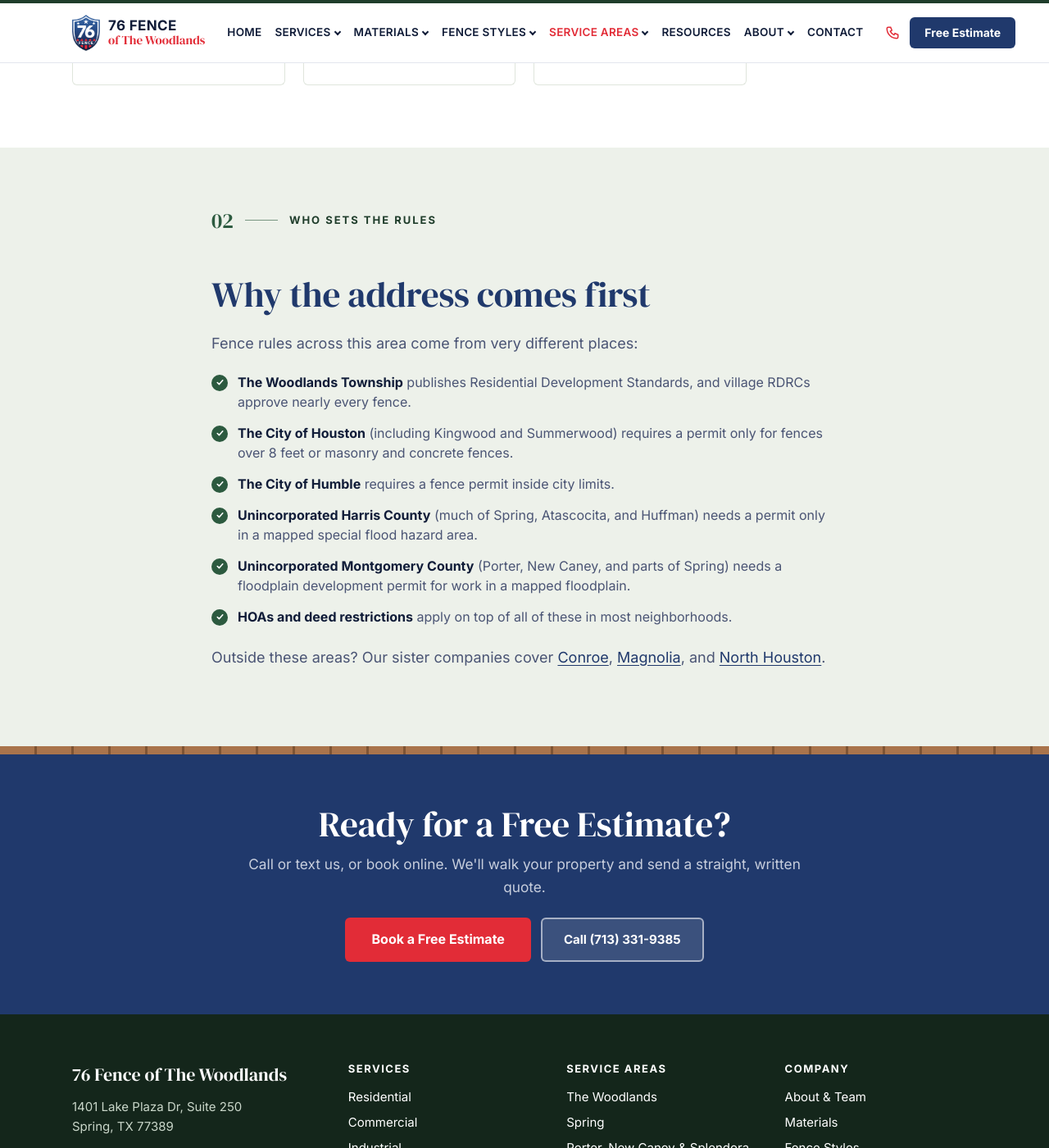
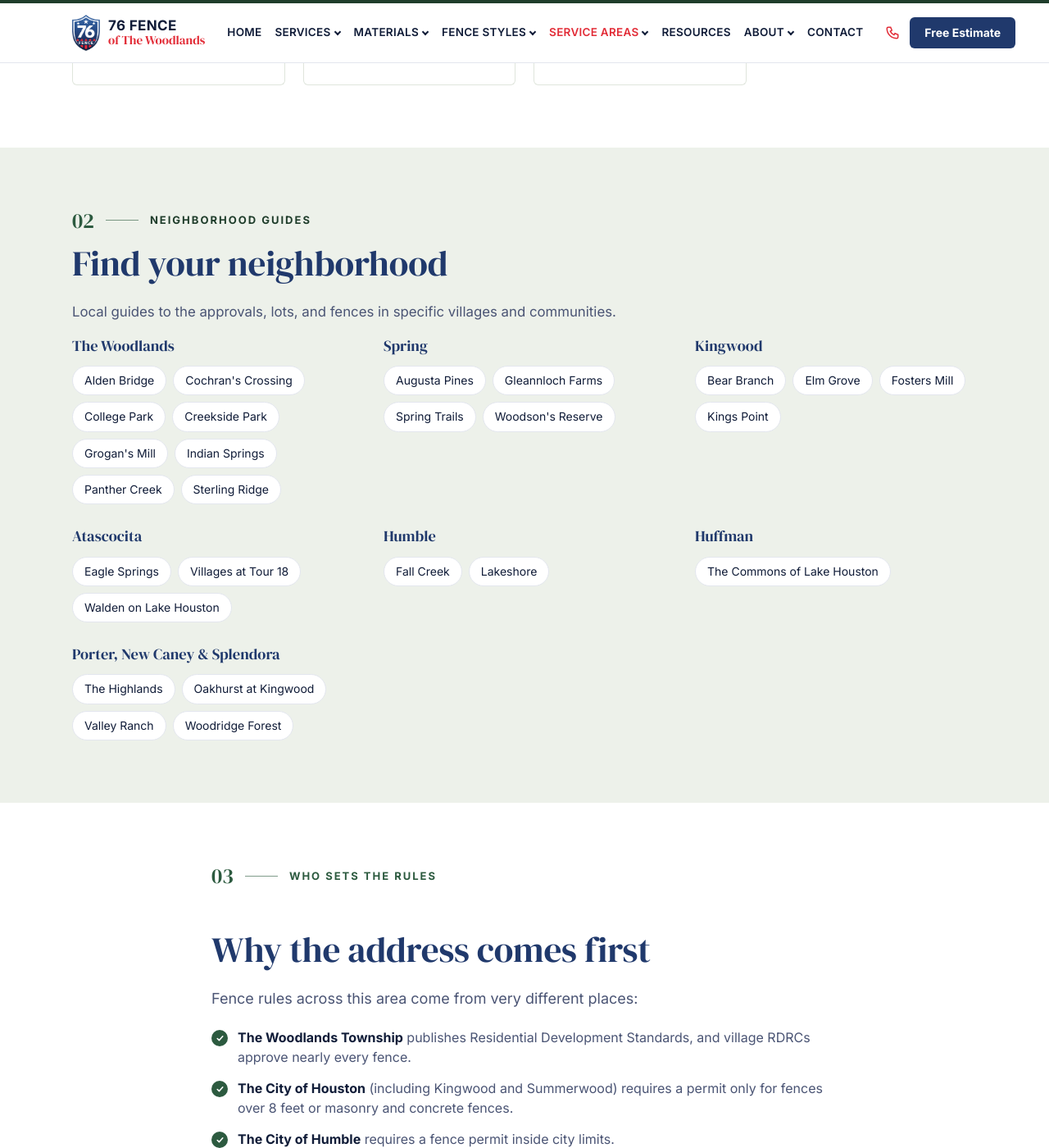
Before and after one commit to brysr1/thewoodlandsfences-site, a Jekyll site: the page built from service-areas.md, in a window 1280 px wide and 1400 px high, scrolled down 1289 px. Shown: the whole window at 82% size. Built offline with Jekyll 4.4.1, drawn with Linux system fonts in a browser that asks for light colours.

Commit message:
Service areas: neighborhood guide index
Co-Authored-By: Claude Opus 5.5 <noreply@anthropic.com>
Claude-Session: https://claude.ai/code/session_01F99Pb8XTRh9wSa2p5EVYvh

```diff
--- a/service-areas.md
+++ b/service-areas.md
@@ -24,6 +24,19 @@ permalink: /service-areas/
 </section>
 
 <section class="fx-band fx-band-alt">
+  <div class="fx-container">
+    {% include eyebrow.html text="Neighborhood guides" %}
+    <h2>Find your neighborhood</h2>
+    <p class="fx-lead">Local guides to the approvals, lots, and fences in specific villages and communities.</p>
+    <div class="fx-nbhd-groups">
+      {%- for g in site.data.neighborhoods %}{% if g.items.size > 0 %}
+      <div><h3><a href="{{ g.url | relative_url }}">{{ g.title }}</a></h3>{% include nbhd-list.html hub=g.hub %}</div>
+      {%- endif %}{% endfor %}
+    </div>
+  </div>
+</section>
+
+<section class="fx-band">
   <div class="fx-container fx-prose">
     {% include eyebrow.html text="Who sets the rules" %}
     <h2>Why the address comes first</h2>
```
